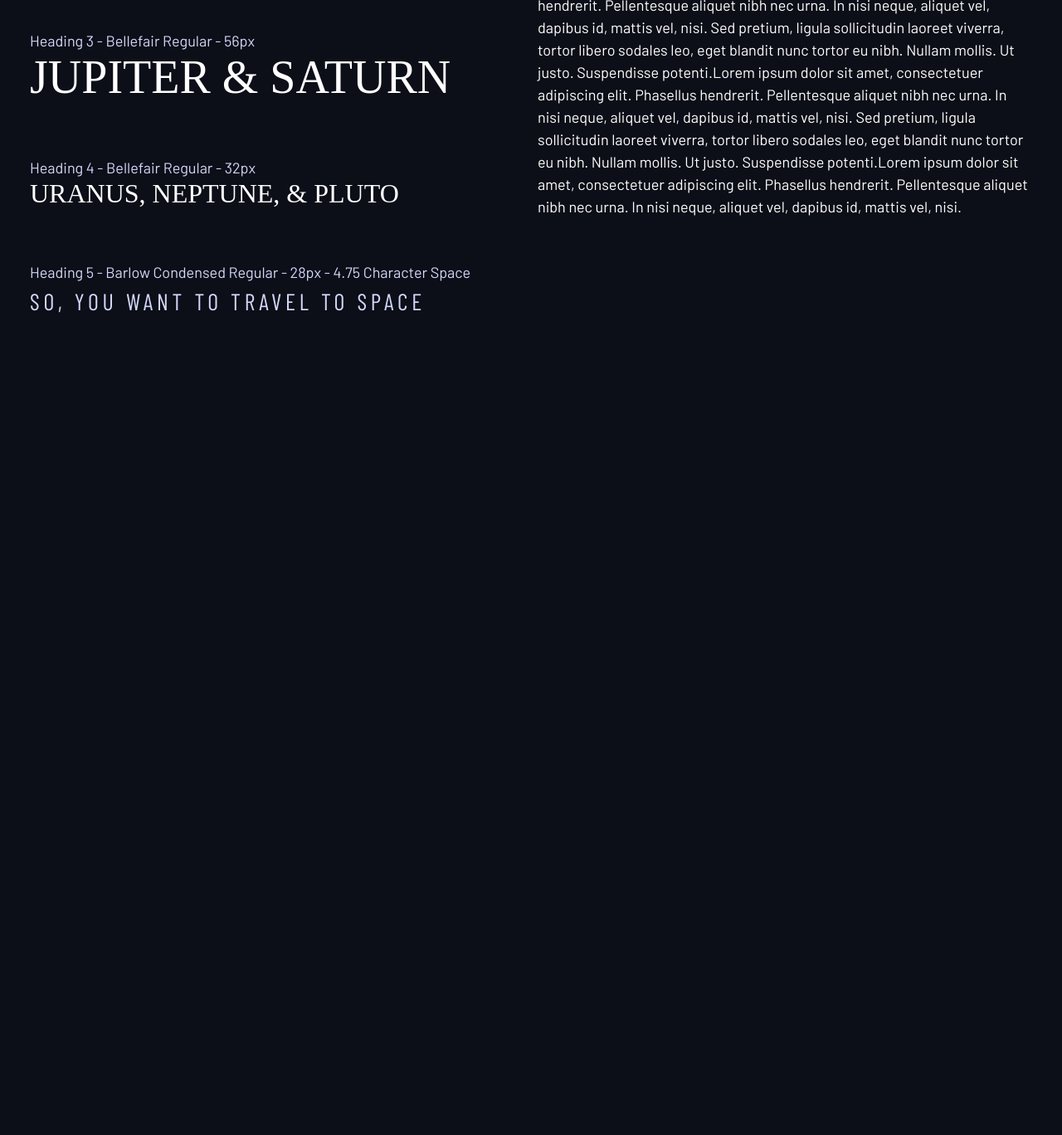
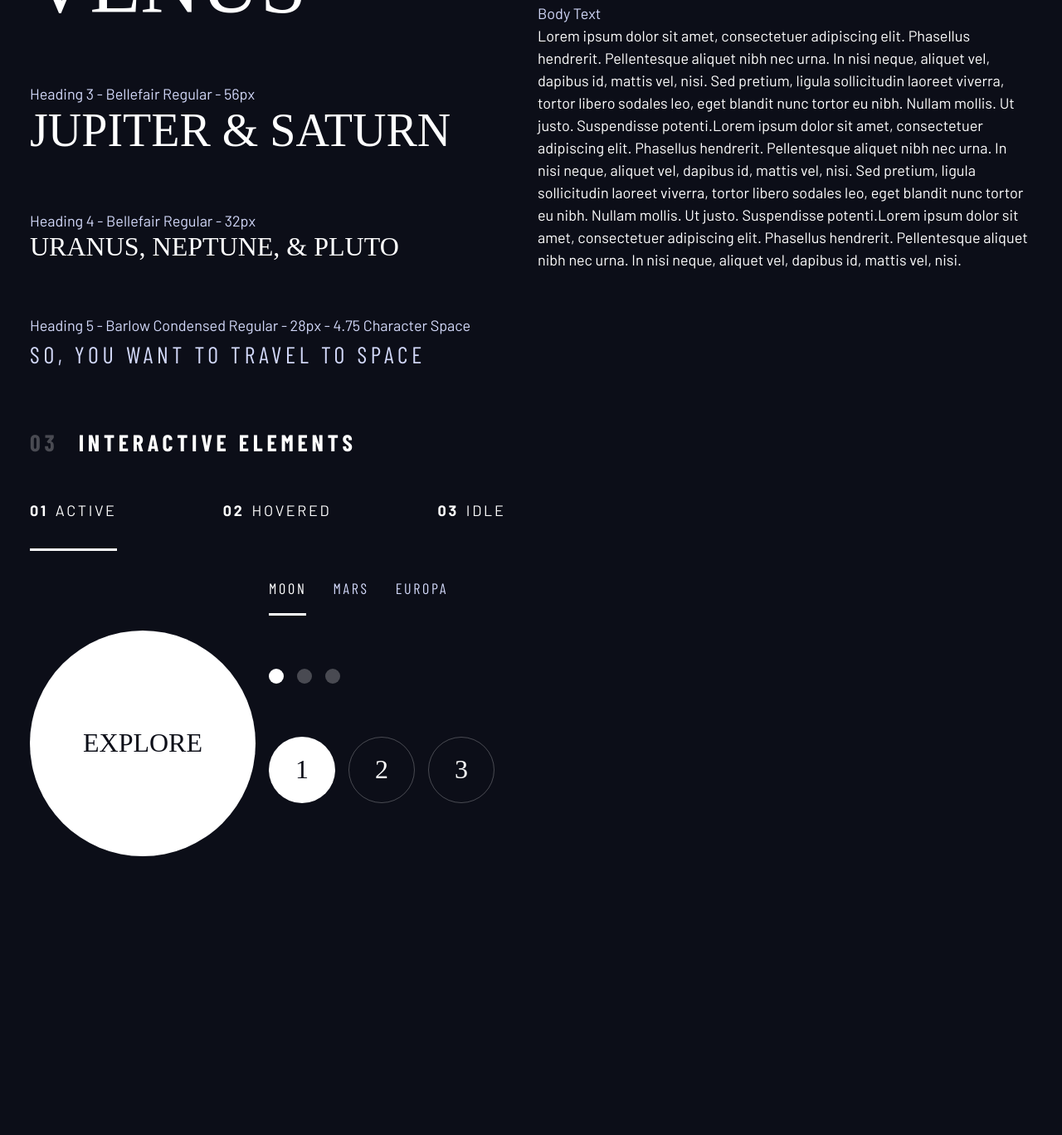
Before and after one commit to NitaLewska/space-tourism-multi-page-website, a plain HTML site: page design-system.html in a window 1280 px wide. Shown: the part 849-2217 px from the top of the page at 83% size. Before the commit the page ends 1297 px from the top, so only its background shows below. Drawn offline with nearby package versions, Linux system fonts and the light colour scheme; a script that the page names is missing; a web font is replaced by a local one.

Commit message:
feat: add css for interactive elements

```diff
--- a/design-system.html
+++ b/design-system.html
@@ -1,6 +1,11 @@
-<html>
+<!DOCTYPE html>
+<html lang="en">
 
 <head>
+
+    <meta charset="UTF-8">
+    <meta http-equiv="X-UA-Compatible" content="IE=edge">
+    <meta name="viewport" content="width=device-width, initial-scale=1.0">
     <title>Design system</title>
 
     <!-- Google fonts -->
@@ -19,25 +24,25 @@
 
 <body>
 
-    <div class="container">
+    <div class="container flow">
         <h1 class="uppercase">Design system</h1>
 
-        <section id="colors" style="margin: 4rem 0">
+        <section class="flow" id="colors" style="margin: 4rem 0">
             <h2 class="numbered-title"><span>01</span> colors</h2>
             <div class="flex">
-                <div style="flex-grow: 1;">
+                <div class="flow" style="flex-grow: 1;">
                     <div class="bg-dark text-white ff-serif fs-500"
                         style="padding: 3rem 1rem 1rem; border: 1px solid white">#0B0D17</div>
                     <p><span class="text-accent">RGB</span> 11, 13, 23</p>
                     <p><span class="text-accent">HSL</span> 230°, 35%, 7%</p>
                 </div>
-                <div style="flex-grow: 1;">
+                <div class="flow" style="flex-grow: 1;">
                     <div class="bg-accent text-dark ff-serif fs-500"
                         style="padding: 3rem 1rem 1rem; border: 1px solid white">#D0D6F9</div>
                     <p><span class="text-accent">RGB</span> 208, 214, 249</p>
                     <p><span class="text-accent">HSL</span> 231°, 77%, 90%</p>
                 </div>
-                <div style="flex-grow: 1;">
+                <div class="flow" style="flex-grow: 1;">
                     <div class="bg-white text-dark ff-serif fs-500"
                         style="padding: 3rem 1rem 1rem; border: 1px solid white;">#FFFFFF</div>
                     <p><span class="text-accent">RGB</span> 255, 255, 255</p>
@@ -46,7 +51,7 @@
             </div>
         </section>
 
-        <section id="typography" style="margin: 4rem 0">
+        <section class="flow" id="typography" style="margin: 4rem 0">
             <h2 class="numbered-title"><span>02 </span>Typography</h2>
             <div class="flex">
                 <div class="flow" style="flex-basis: 100%; --flow-space: 4rem;">
@@ -104,6 +109,56 @@
             </div>
         </section>
 
+        <section class="flow" id="interactive-elements">
+            <h2 class="numbered-title"><span>03</span> Interactive elements</h2>
+
+            <!-- navigation -->
+            <div>
+                <nav>
+                    <ul class="primary-navigation underline-indicators flex">
+                        <li class="active"><a class="uppercase text-white letter-spacing-2"
+                                href="#"><span>01</span>Active</a>
+                        <li><a class="uppercase text-white letter-spacing-2" href="#"><span>02</span>Hovered</a>
+                        <li><a class="uppercase text-white letter-spacing-2" href="#"><span>03</span>Idle</a>
+                    </ul>
+                </nav>
+            </div>
+
+            <div class="flex">
+                <div style="margin-top: 5rem">
+                    <!-- explore button -->
+                    <a href="#" class="large-button uppercase ff-serif fs-600 text-dark bg-white">Explore</a>
+                </div>
+
+                <div class="flow" style="margin-bottom: 50vh; --flow-space: 4rem">
+                    <!-- Tabs -->
+                    <div class="tab-list underline-indicators flex">
+                        <button aria-selected="true"
+                            class="uppercase ff-sans-cond text-accent bg-dark letter-spacing-2">Moon</button>
+                        <button aria-selected="false"
+                            class="uppercase ff-sans-cond text-accent bg-dark letter-spacing-2">Mars</button>
+                        <button aria-selected="false"
+                            class="uppercase ff-sans-cond text-accent bg-dark letter-spacing-2">Europa</button>
+                    </div>
+
+                    <!-- Dots -->
+                    <div class="dot-indicators flex">
+                        <button aria-selected="true"><span class="sr-only">Slide title</span></button>
+                        <button aria-selected="false"><span class="sr-only">Slide title</span></button>
+                        <button aria-selected="false"><span class="sr-only">Slide title</span></button>
+                    </div>
+
+                    <!-- Numbers -->
+                    <div class="number-indicators flex">
+                        <button aria-selected="true" class="ff-serif fs-600">1</button>
+                        <button aria-selected="false" class="ff-serif fs-600">2</button>
+                        <button aria-selected="false" class="ff-serif fs-600">3</button>
+                    </div>
+                </div>
+            </div>
+
+        </section>
+
 
     </div>
 
--- a/index.css
+++ b/index.css
@@ -295,3 +295,79 @@ select {
     opacity: 1;
     transform: scale(1.5);
 }
+
+.primary-navigation {
+    --gap: 8rem;
+    --underline-gap: 2rem;
+    list-style: none;
+    padding: 0;
+    margin: 0;
+}
+
+.primary-navigation a {
+    text-decoration: none;
+}
+
+.primary-navigation a > span {
+    font-weight: 700;
+    margin-right: .5em;
+}
+
+.underline-indicators > * {
+    cursor: pointer;
+    padding: var(--underline-gap, 1rem) 0;
+    border: 0;
+    border-bottom: .2rem solid hsl( var(--clr-white) / 0 );
+}
+
+.underline-indicators > *:hover,
+.underline-indicators > *:focus {
+    border-color: hsl( var(--clr-white) / .5);
+}
+
+.underline-indicators > .active,
+.underline-indicators > [aria-selected="true"] {
+    color: hsl( var(--clr-white) / 1);
+    border-color: hsl( var(--clr-white) / 1);
+}
+
+.tab-list {
+    --gap: 2rem;
+}
+
+.dot-indicators > * {
+    cursor: pointer;
+    border: 0;
+    border-radius: 50%;
+    padding: .5em;
+    background-color: hsl( var(--clr-white) / .25);
+}
+
+.dot-indicators > *:hover,
+.dot-indicators > *:focus {
+    background-color: hsl( var(--clr-white) / .5);
+}
+
+.dot-indicators > [aria-selected="true"] {
+    background-color: hsl( var(--clr-white) / 1);
+}
+
+.number-indicators > * {
+    cursor: pointer;
+    border: 0.01em solid hsl( var(--clr-white) / 0.25);
+    border-radius: 50%;
+    background-color: hsl( var(--clr-white) / 0);
+    aspect-ratio: 1;
+    width: 2.5em;
+    color: var(--clr-white);
+}
+
+.number-indicators > *:hover,
+.number-indicators > *:focus {
+    border: 0.01em solid hsl( var(--clr-white) / 1);
+}
+
+.number-indicators > [aria-selected="true"] {
+    color: hsl( var(--clr-dark) / 1);
+    background-color: hsl( var(--clr-white) / 1);
+}
```
